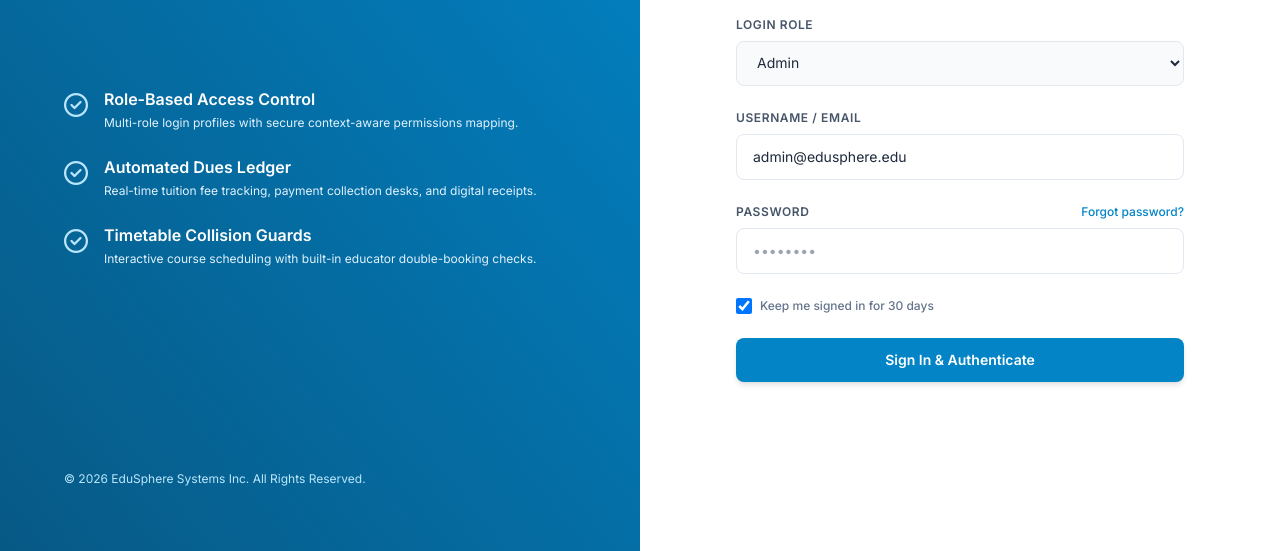
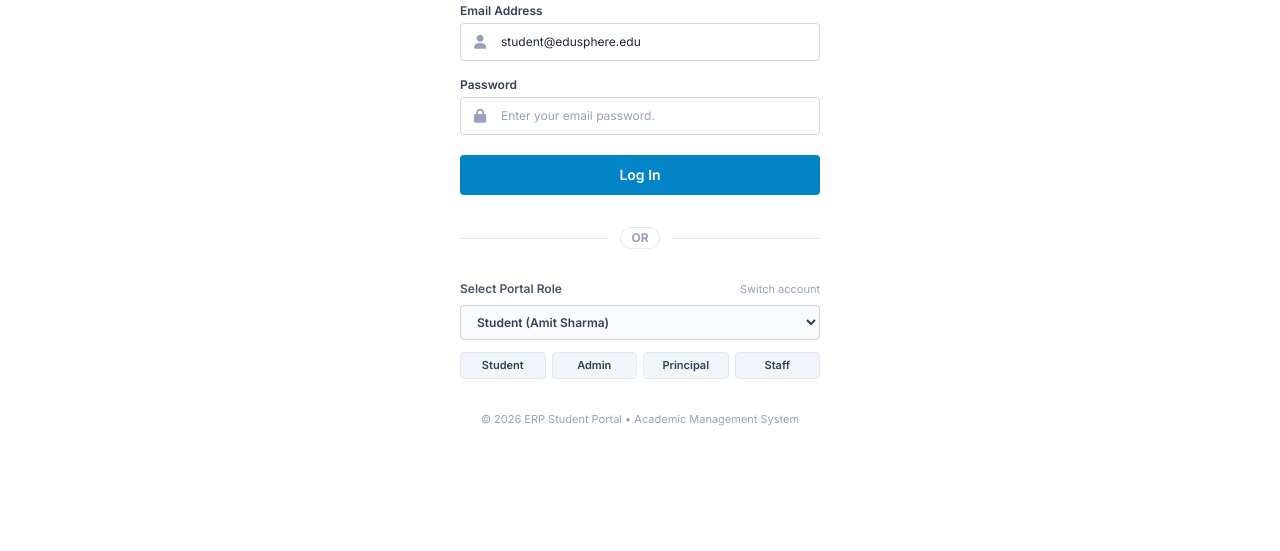
Before and after one commit to maddalaganesh4545-ctrl/studentmanagement, a plain HTML site: page index.html in a window 1280 px wide. Shown: the part 249-800 px from the top of the page. Drawn offline with nearby package versions, Linux system fonts and the light colour scheme.

Commit message:
Redesign entrance page to match centered Webmail layout with ERP Student Portal heading in project blue

```diff
--- a/index.html
+++ b/index.html
@@ -47,82 +47,78 @@
 </head>
 <body class="bg-slate-50 text-slate-800 antialiased min-h-screen">
 
-    <!-- LOGIN SCREEN OVERLAY -->
-    <div id="login-overlay" class="fixed inset-0 z-50 flex bg-white w-screen h-screen overflow-hidden">
-        <!-- Left Banner Side -->
-        <div class="hidden md:flex md:w-1/2 bg-gradient-to-tr from-seablue-800 to-seablue-600 p-16 flex-col justify-between text-white">
-            <div>
-                <div class="flex items-center space-x-2">
-                    <i class="fa-solid fa-graduation-cap text-3xl"></i>
-                    <span class="text-2xl font-bold tracking-tight text-white">EduSphere</span>
-                </div>
-                <p class="text-sky-100 text-sm mt-3">Next-Generation School & College Enterprise Resource Planner.</p>
-            </div>
-            <div class="space-y-6">
-                <div class="flex items-start space-x-4">
-                    <i class="fa-regular fa-circle-check text-2xl text-sky-200 mt-0.5"></i>
-                    <div>
-                        <h4 class="font-semibold text-white text-base">Role-Based Access Control</h4>
-                        <p class="text-xs text-sky-100 mt-1">Multi-role login profiles with secure context-aware permissions mapping.</p>
-                    </div>
-                </div>
-                <div class="flex items-start space-x-4">
-                    <i class="fa-regular fa-circle-check text-2xl text-sky-200 mt-0.5"></i>
-                    <div>
-                        <h4 class="font-semibold text-white text-base">Automated Dues Ledger</h4>
-                        <p class="text-xs text-sky-100 mt-1">Real-time tuition fee tracking, payment collection desks, and digital receipts.</p>
-                    </div>
-                </div>
-                <div class="flex items-start space-x-4">
-                    <i class="fa-regular fa-circle-check text-2xl text-sky-200 mt-0.5"></i>
-                    <div>
-                        <h4 class="font-semibold text-white text-base">Timetable Collision Guards</h4>
-                        <p class="text-xs text-sky-100 mt-1">Interactive course scheduling with built-in educator double-booking checks.</p>
-                    </div>
-                </div>
-            </div>
-            <div class="text-xs text-sky-200">
-                &copy; 2026 EduSphere Systems Inc. All Rights Reserved.
-            </div>
-        </div>
-
-        <!-- Right Form Side -->
-        <div class="w-full md:w-1/2 p-12 md:p-20 flex flex-col justify-center bg-white h-full overflow-y-auto">
-            <div class="max-w-md w-full mx-auto space-y-8">
+    <!-- LOGIN SCREEN OVERLAY (Centered Minimalist Model) -->
+    <div id="login-overlay" class="fixed inset-0 z-50 flex items-center justify-center bg-white w-screen h-screen overflow-y-auto px-4 py-8">
+        <div class="w-full max-w-[360px] space-y-6 my-auto">
+            <!-- Brand Heading in Project Blue Color -->
+            <div class="text-center pt-2">
+                <h1 class="text-4xl sm:text-5xl font-extrabold italic tracking-tight text-seablue-600 select-none">
+                    ERP Student Portal
+                </h1>
+            </div>
+
+            <!-- Login Form -->
+            <form id="login-form" class="space-y-4">
+                <!-- Email Address Field with User Icon -->
                 <div>
-                    <h2 class="text-3xl font-bold text-slate-800 tracking-tight">Welcome Back</h2>
-                    <p class="text-sm text-slate-500 mt-2">Please sign in to access your administrative workspace.</p>
-                </div>
-
-                <form id="login-form" class="space-y-6">
-                    <div>
-                        <label class="block text-xs font-semibold text-slate-600 uppercase tracking-wider mb-2">Login Role</label>
-                        <select id="login-role" onchange="autoFillLoginCredentials(this.value)" class="w-full px-4 py-3 rounded-lg border border-slate-200 bg-slate-50 focus:border-seablue-600 focus:bg-white focus:ring-1 focus:ring-seablue-600 outline-none transition text-sm">
-                            <option value="Admin">Admin</option>
-                            <option value="Principal">Principal</option>
-                            <option value="Staff">Staff</option>
-                            <option value="Student">Student</option>
-                        </select>
-                    </div>
-                    <div>
-                        <label class="block text-xs font-semibold text-slate-600 uppercase tracking-wider mb-2">Username / Email</label>
-                        <input type="text" id="login-email" required value="admin@edusphere.edu" class="w-full px-4 py-3 rounded-lg border border-slate-200 focus:border-seablue-600 focus:ring-1 focus:ring-seablue-600 outline-none transition text-sm" placeholder="username@institution.edu">
-                    </div>
-                    <div>
-                        <div class="flex justify-between items-center mb-2">
-                            <label class="block text-xs font-semibold text-slate-600 uppercase tracking-wider">Password</label>
-                            <a href="#" class="text-xs font-medium text-seablue-600 hover:underline">Forgot password?</a>
-                        </div>
-                        <input type="password" id="login-password" required value="password123" class="w-full px-4 py-3 rounded-lg border border-slate-200 focus:border-seablue-600 focus:ring-1 focus:ring-seablue-600 outline-none transition text-sm" placeholder="••••••••">
-                    </div>
-                    <div class="flex items-center">
-                        <input type="checkbox" id="remember-me" checked class="w-4 h-4 rounded border-slate-300 text-seablue-600 focus:ring-seablue-500">
-                        <label for="remember-me" class="ml-2 text-xs text-slate-500 font-medium">Keep me signed in for 30 days</label>
-                    </div>
-                    <button type="submit" class="w-full py-3 bg-seablue-600 hover:bg-seablue-700 text-white rounded-lg font-semibold text-sm shadow-md transition duration-200">
-                        Sign In & Authenticate
+                    <label class="block text-xs font-semibold text-slate-700 mb-1">Email Address</label>
+                    <div class="relative">
+                        <div class="absolute inset-y-0 left-0 pl-3.5 flex items-center pointer-events-none text-slate-400">
+                            <i class="fa-solid fa-user text-sm"></i>
+                        </div>
+                        <input type="text" id="login-email" required value="student@edusphere.edu" placeholder="Enter your email address." class="w-full pl-10 pr-3.5 py-2.5 text-xs bg-white border border-slate-300 rounded outline-none focus:border-seablue-600 focus:ring-1 focus:ring-seablue-600 text-slate-800 placeholder-slate-400 transition">
+                    </div>
+                </div>
+
+                <!-- Password Field with Lock Icon -->
+                <div>
+                    <label class="block text-xs font-semibold text-slate-700 mb-1">Password</label>
+                    <div class="relative">
+                        <div class="absolute inset-y-0 left-0 pl-3.5 flex items-center pointer-events-none text-slate-400">
+                            <i class="fa-solid fa-lock text-sm"></i>
+                        </div>
+                        <input type="password" id="login-password" required value="student123" placeholder="Enter your email password." class="w-full pl-10 pr-3.5 py-2.5 text-xs bg-white border border-slate-300 rounded outline-none focus:border-seablue-600 focus:ring-1 focus:ring-seablue-600 text-slate-800 placeholder-slate-400 transition">
+                    </div>
+                </div>
+
+                <!-- Log In Button -->
+                <div class="pt-1">
+                    <button type="submit" class="w-full py-2.5 bg-seablue-600 hover:bg-seablue-700 text-white font-semibold text-sm rounded shadow-sm transition duration-150">
+                        Log In
                     </button>
-                </form>
+                </div>
+            </form>
+
+            <!-- OR Divider -->
+            <div class="relative flex py-2 items-center">
+                <div class="flex-grow border-t border-slate-200"></div>
+                <span class="flex-shrink mx-3 text-xs font-bold text-slate-400 border border-slate-200 rounded-full px-2.5 py-0.5 bg-white">OR</span>
+                <div class="flex-grow border-t border-slate-200"></div>
+            </div>
+
+            <!-- Role Selector & Quick Presets -->
+            <div class="space-y-2">
+                <div class="flex items-center justify-between text-xs font-semibold text-slate-600">
+                    <label for="login-role">Select Portal Role</label>
+                    <span class="text-[11px] text-slate-400 font-normal">Switch account</span>
+                </div>
+                <select id="login-role" onchange="autoFillLoginCredentials(this.value)" class="w-full px-3 py-2 text-xs bg-slate-50 border border-slate-300 rounded focus:border-seablue-600 outline-none font-semibold text-slate-700 transition">
+                    <option value="Student" selected>Student (Amit Sharma)</option>
+                    <option value="Admin">Admin (Alex Mercer)</option>
+                    <option value="Principal">Principal (Dr. Sarah Jenkins)</option>
+                    <option value="Staff">Staff (Marcus Hyland)</option>
+                </select>
+                <div class="grid grid-cols-4 gap-1.5 pt-1">
+                    <button type="button" onclick="setLoginPreset('Student')" class="py-1 px-1 bg-slate-100 hover:bg-seablue-50 hover:text-seablue-700 hover:border-seablue-300 border border-slate-200 rounded text-[11px] font-semibold text-slate-700 transition text-center">Student</button>
+                    <button type="button" onclick="setLoginPreset('Admin')" class="py-1 px-1 bg-slate-100 hover:bg-seablue-50 hover:text-seablue-700 hover:border-seablue-300 border border-slate-200 rounded text-[11px] font-semibold text-slate-700 transition text-center">Admin</button>
+                    <button type="button" onclick="setLoginPreset('Principal')" class="py-1 px-1 bg-slate-100 hover:bg-seablue-50 hover:text-seablue-700 hover:border-seablue-300 border border-slate-200 rounded text-[11px] font-semibold text-slate-700 transition text-center">Principal</button>
+                    <button type="button" onclick="setLoginPreset('Staff')" class="py-1 px-1 bg-slate-100 hover:bg-seablue-50 hover:text-seablue-700 hover:border-seablue-300 border border-slate-200 rounded text-[11px] font-semibold text-slate-700 transition text-center">Staff</button>
+                </div>
+            </div>
+
+            <!-- Footer note -->
+            <div class="text-center pt-2 text-[11px] text-slate-400">
+                &copy; 2026 ERP Student Portal &bull; Academic Management System
             </div>
         </div>
     </div>
```
Also changed, not shown: build/index.html (+70 -74 lines), app.js, build/app.js.
